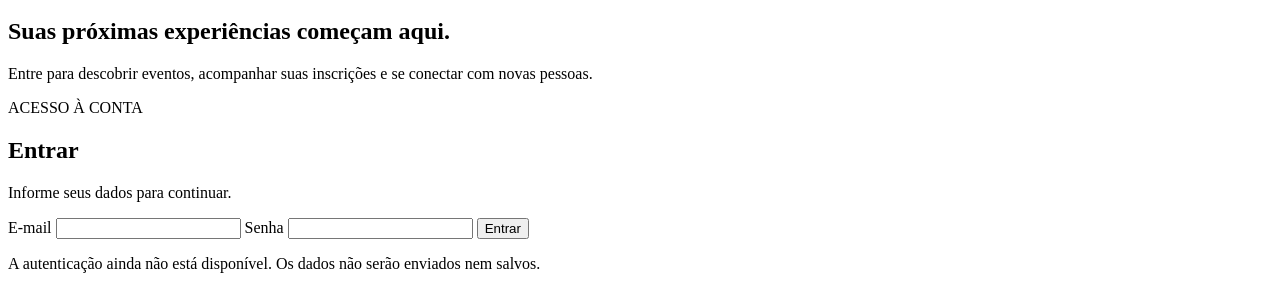
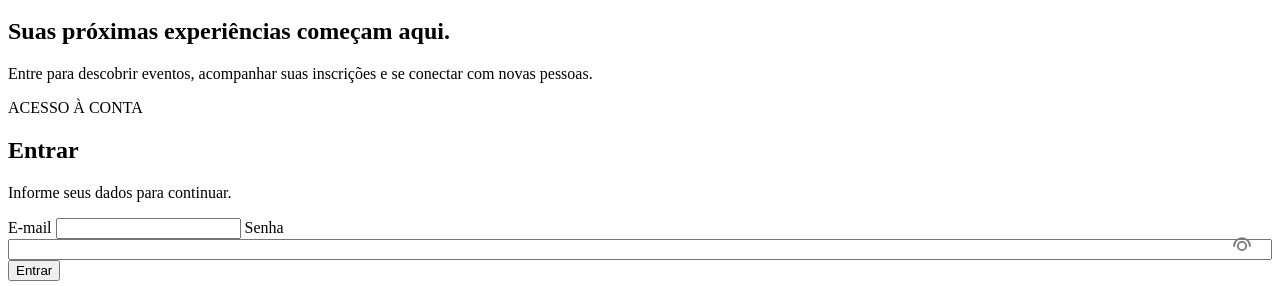
Before and after one commit to ph507874if-hub/Site_Evetis, a plain HTML site: page login.html in a window 1280 px wide. Shown: the part 82-368 px from the top of the page. Drawn offline with Linux system fonts and the light colour scheme.

Commit message:
Enhance login form with password visibility toggle
Added a button to toggle password visibility in the login form.

```diff
--- a/login.html
+++ b/login.html
@@ -31,7 +31,12 @@
             <label for="email-login">E-mail</label>
             <input id="email-login" name="email" type="email" autocomplete="email" required>
             <label for="senha-login">Senha</label>
-            <input id="senha-login" name="senha" type="password" autocomplete="current-password" required>
+            <div style="position: relative; display: flex; align-items: center;">
+                <input id="senha-login" name="senha" type="password" autocomplete="current-password" required style="width: 100%; padding-right: 52px;">
+                <button type="button" aria-controls="senha-login" aria-pressed="false" aria-label="Mostrar senha" onclick="const input = document.getElementById(this.getAttribute('aria-controls')); const mostrando = input.type === 'password'; input.type = mostrando ? 'text' : 'password'; this.setAttribute('aria-pressed', mostrando); this.setAttribute('aria-label', mostrando ? 'Ocultar senha' : 'Mostrar senha');" style="position: absolute; right: 12px; width: 36px; height: 36px; display: grid; place-items: center; border: 0; background: transparent; padding: 0; cursor: pointer; color: #777; transform: translateY(-3px);">
+                    <svg aria-hidden="true" viewBox="0 0 24 24" width="20" height="20" fill="none" stroke="currentColor" stroke-width="2.2" stroke-linecap="round" stroke-linejoin="round"><path d="M2.5 12a9.5 9.5 0 0 1 19 0"/><circle cx="12" cy="12" r="5"/></svg>
+                </button>
+            </div>
             <button type="submit" class="btn btn-primary">Entrar</button>
         </form>
         <p class="conta-aviso" role="status" aria-live="polite">A autenticação ainda não está disponível. Os dados não serão enviados nem salvos.</p>
```
